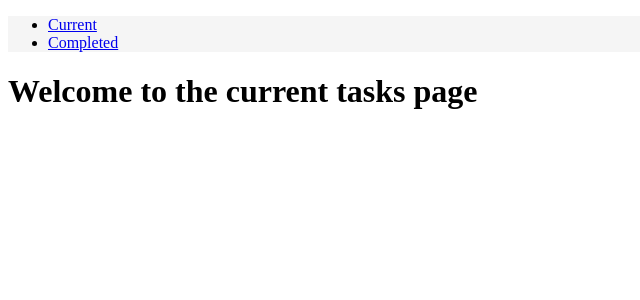
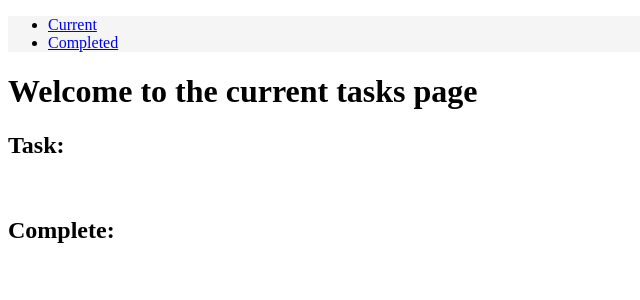
Before and after one commit to SILamble/Less-But-Better, a React (Create React App) app in the folder client/: page / in a window 1280 px wide. Shown: the top 300 px of the page, without its empty margins (0-640 px from the left). Built offline with nearby package versions, Linux system fonts and the light colour scheme; no server answers.

Commit message:
LBB-5 taskContainer component created

```diff
--- /dev/null
+++ b/client/src/components/TaskContainer/index.js
@@ -0,0 +1,12 @@
+import React from "react";
+
+function TaskContainer({ task, complete }) {
+    return (
+        <div><h2>Task: {task}</h2>
+        <br></br>
+        <h2>Complete: {complete}</h2>
+        </div>
+    );
+  }
+
+  export default TaskContainer;
--- a/client/src/components/pages/Current/index.js
+++ b/client/src/components/pages/Current/index.js
@@ -1,5 +1,6 @@
 import React, { useState, useEffect } from "react";
 import API from "../../../utils/API";
+import TaskContainer from "../../TaskContainer"
 
 
 function Current() {
@@ -26,6 +27,15 @@ function Current() {
         return (
           <div>
             <h1>Welcome to the current tasks page</h1>
+              {currentTasks.map(tasks => {
+                  return (
+                    <TaskContainer
+                      key = {tasks._id}
+                      task = {tasks.task}
+                      complete = {tasks.complete}
+                      />
+                  )
+                })}
           </div>
         );
   }
```
